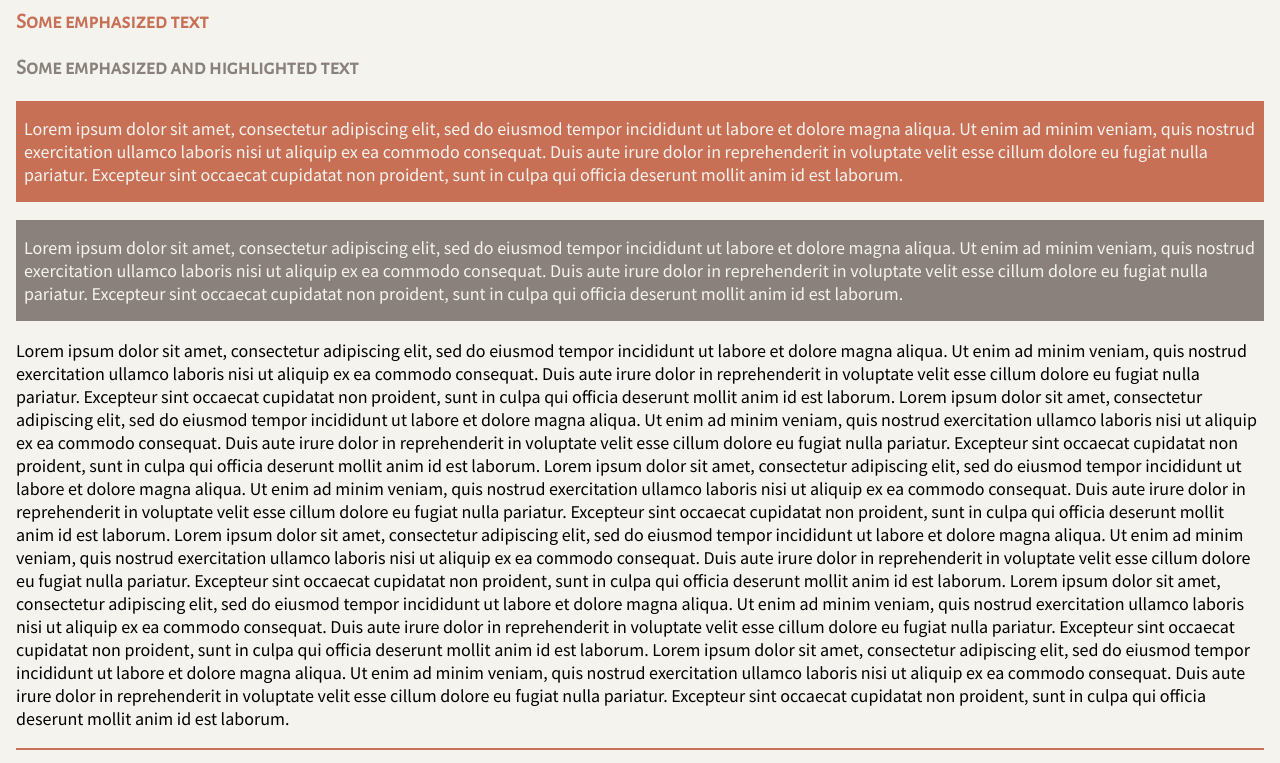
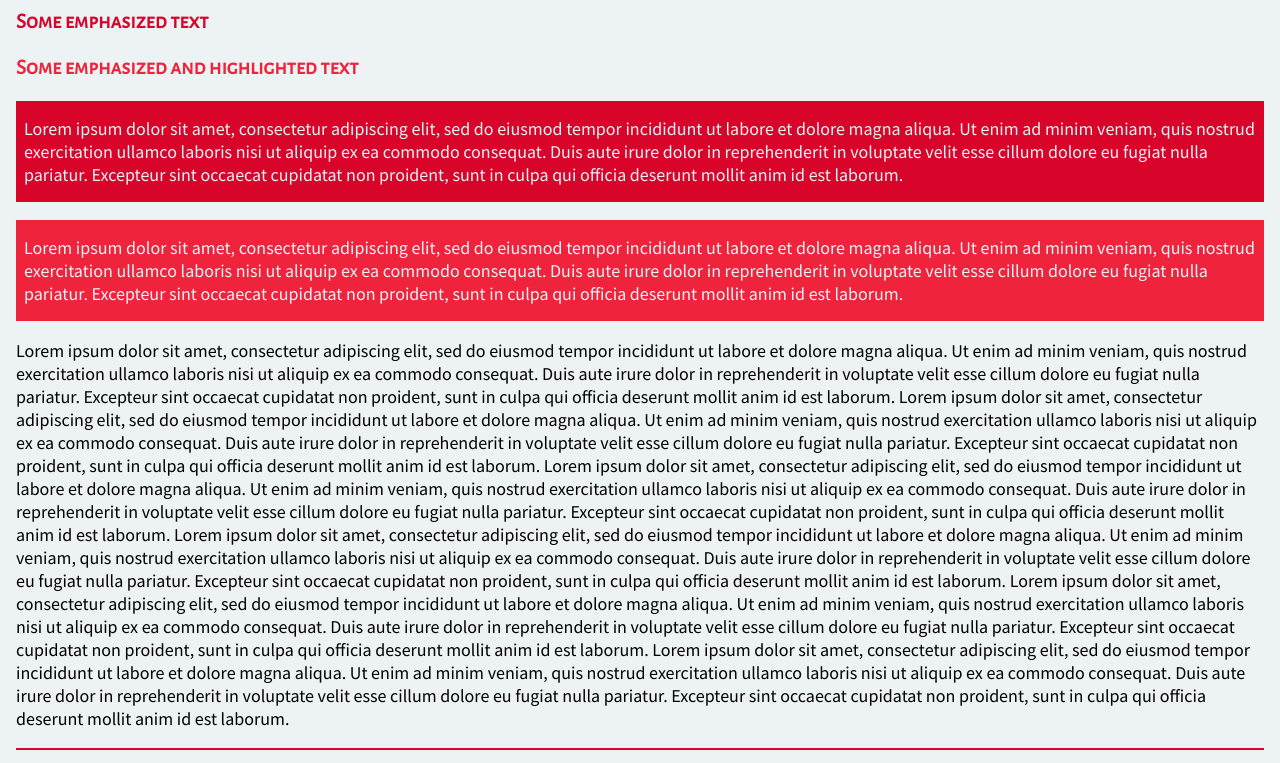
Before and after one commit to Kim-Quirk/cold-case, a plain HTML site: page src/index.html in a window 1280 px wide. Shown: the part 268-1031 px from the top of the page. Drawn offline with Linux system fonts and the light colour scheme.

Commit message:
cool/red pallete

```diff
--- a/src/css/style.css
+++ b/src/css/style.css
@@ -3,11 +3,11 @@
     --font-headline: 'Cinzel', serif;
     --font-emphasis: 'Alegreya Sans SC', sans-serif;
     /* colors */
-    --primary-color: #2D2A32;
-    --secondary-color: #C87056;
-    --tertiary-color: #8A817C;
-    --light-grey: #BCB8B1;
-    --white: #F4F3EE;
+    --primary-color: #2B2D42;
+    --secondary-color: #D90429;
+    --tertiary-color: #EF233C;
+    --light-grey: #8D99AE;
+    --white: #EDF2F4;
 
     /* sizes */
     --font-base: 18px;
```
